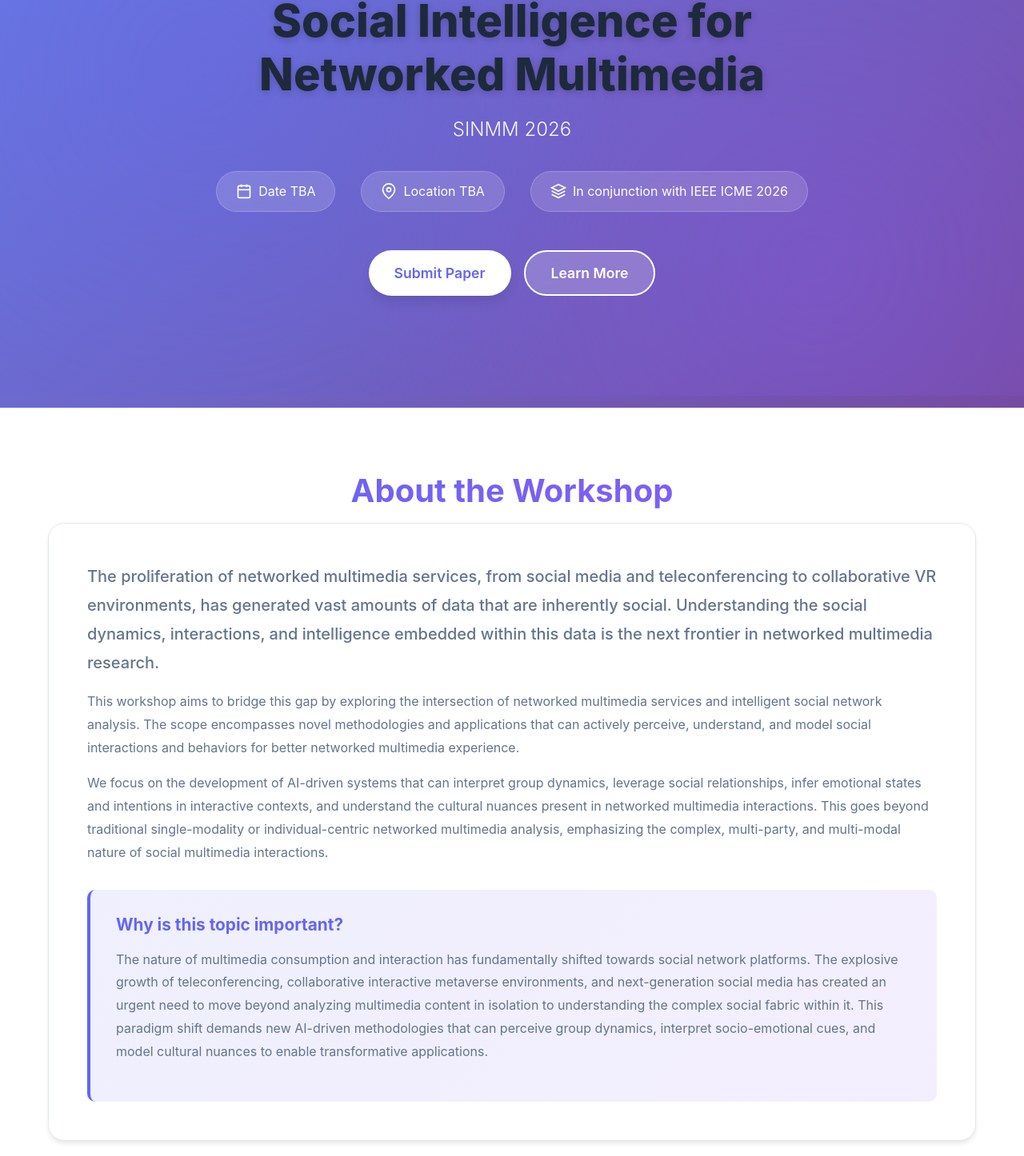
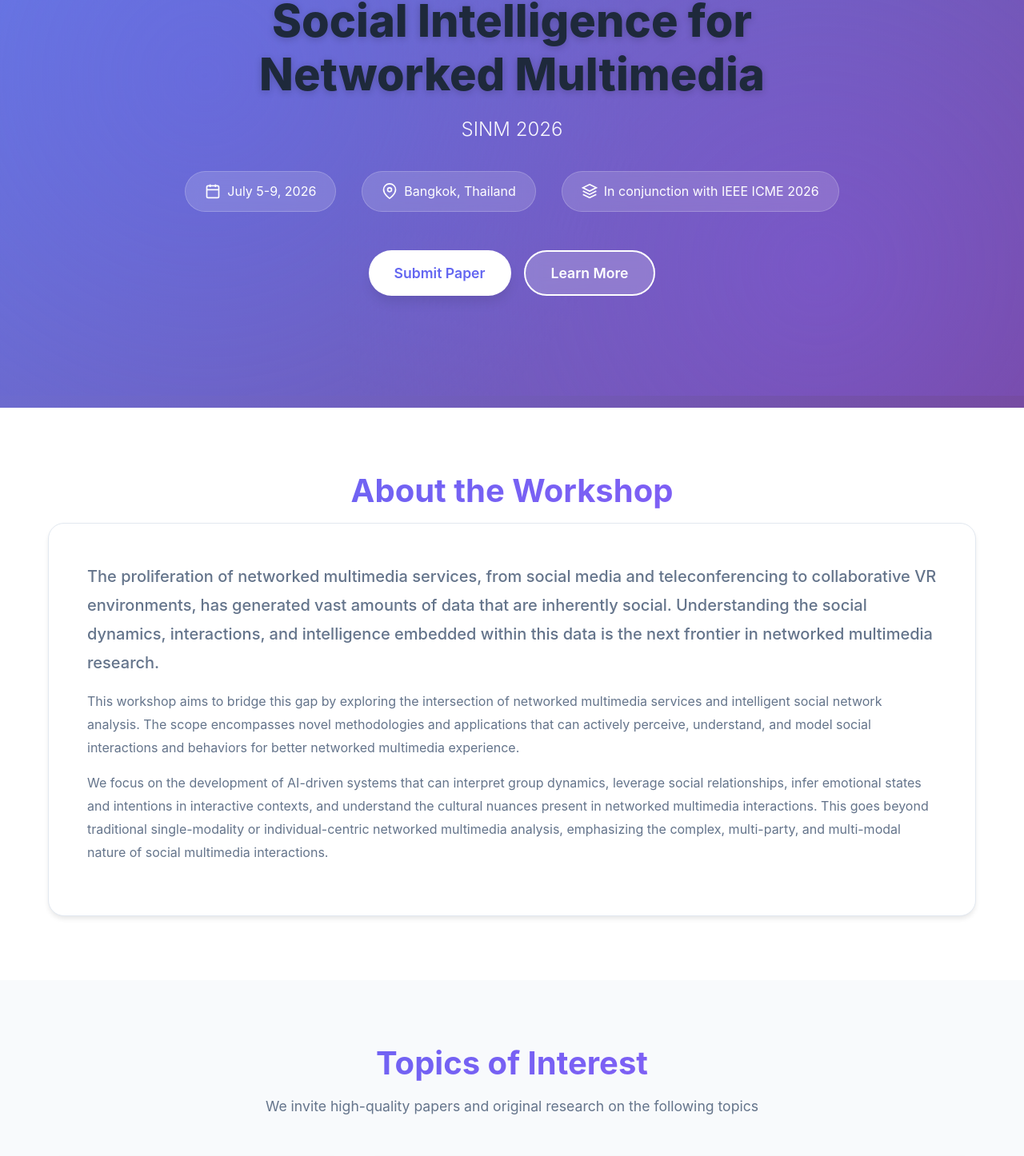
Before and after one commit to sinmm2026/sinmm2026.github.io, a Vue app: page / in a window 1280 px wide. Shown: the part 290-1736 px from the top of the page at 80% size. Built offline with nearby package versions, Linux system fonts and the light colour scheme.

Commit message:
update: page

```diff
--- a/index.html
+++ b/index.html
@@ -6,7 +6,7 @@
     <meta name="viewport" content="width=device-width, initial-scale=1.0" />
     <meta name="description" content="ICME 2026 Workshop on Social Intelligence for Networked Multimedia" />
     <meta name="keywords" content="ICME, workshop, multimedia, social intelligence, networking" />
-    <title>SINMM 2026 - Social Intelligence for Networked Multimedia</title>
+    <title>SINM 2026 - Social Intelligence for Networked Multimedia</title>
   </head>
   <body>
     <div id="app"></div>
--- a/src/App.vue
+++ b/src/App.vue
@@ -121,7 +121,7 @@ const importantDates: ImportantDate[] = [
     <nav class="navbar" :class="{ 'scrolled': activeSection !== 'home' }">
       <div class="nav-container">
         <div class="nav-brand">
-          <span class="brand-text">SINMM 2026</span>
+          <span class="brand-text">SINM 2026</span>
         </div>
 
         <button class="mobile-menu-btn" @click="mobileMenuOpen = !mobileMenuOpen">
@@ -146,7 +146,7 @@ const importantDates: ImportantDate[] = [
       <div class="hero-content">
         <div class="hero-badge">ICME 2026 Workshop</div>
         <h1 class="hero-title">Social Intelligence for<br/>Networked Multimedia</h1>
-        <p class="hero-subtitle">SINMM 2026</p>
+        <p class="hero-subtitle">SINM 2026</p>
         <div class="hero-info">
           <div class="info-item">
             <svg class="icon" viewBox="0 0 24 24" fill="none" stroke="currentColor" stroke-width="2">
@@ -155,14 +155,14 @@ const importantDates: ImportantDate[] = [
               <line x1="8" y1="2" x2="8" y2="6"></line>
               <line x1="3" y1="10" x2="21" y2="10"></line>
             </svg>
-            <span>Date TBA</span>
+            <span>July 5-9, 2026</span>
           </div>
           <div class="info-item">
             <svg class="icon" viewBox="0 0 24 24" fill="none" stroke="currentColor" stroke-width="2">
               <path d="M21 10c0 7-9 13-9 13s-9-6-9-13a9 9 0 0 1 18 0z"></path>
               <circle cx="12" cy="10" r="3"></circle>
             </svg>
-            <span>Location TBA</span>
+            <span>Bangkok, Thailand</span>
           </div>
           <div class="info-item">
             <svg class="icon" viewBox="0 0 24 24" fill="none" stroke="currentColor" stroke-width="2">
@@ -193,12 +193,6 @@ const importantDates: ImportantDate[] = [
           <p>
             We focus on the development of AI-driven systems that can interpret group dynamics, leverage social relationships, infer emotional states and intentions in interactive contexts, and understand the cultural nuances present in networked multimedia interactions. This goes beyond traditional single-modality or individual-centric networked multimedia analysis, emphasizing the complex, multi-party, and multi-modal nature of social multimedia interactions.
           </p>
-          <div class="highlight-box">
-            <h3>Why is this topic important?</h3>
-            <p>
-              The nature of multimedia consumption and interaction has fundamentally shifted towards social network platforms. The explosive growth of teleconferencing, collaborative interactive metaverse environments, and next-generation social media has created an urgent need to move beyond analyzing multimedia content in isolation to understanding the complex social fabric within it. This paradigm shift demands new AI-driven methodologies that can perceive group dynamics, interpret socio-emotional cues, and model cultural nuances to enable transformative applications.
-            </p>
-          </div>
         </div>
       </div>
     </section>
@@ -332,7 +326,7 @@ const importantDates: ImportantDate[] = [
       <div class="container">
         <div class="footer-content">
           <div class="footer-section">
-            <h3>SINMM 2026</h3>
+            <h3>SINM 2026</h3>
             <p>Social Intelligence for Networked Multimedia</p>
             <p class="footer-tagline">Shaping the Future of Socially-Intelligent Multimedia Systems</p>
           </div>
@@ -350,7 +344,7 @@ const importantDates: ImportantDate[] = [
           </div>
         </div>
         <div class="footer-bottom">
-          <p>&copy; 2026 SINMM Workshop. All rights reserved.</p>
+          <p>&copy; 2026 SINM Workshop. All rights reserved.</p>
           <p>In conjunction with <a href="https://2026.ieeeicme.org" target="_blank" rel="noopener">IEEE ICME 2026</a></p>
         </div>
       </div>
```
